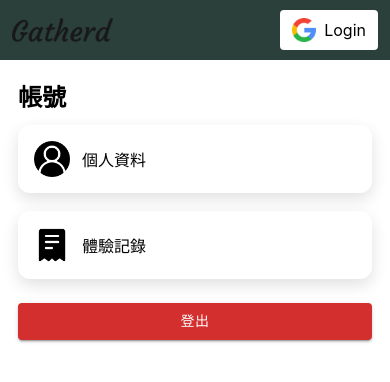
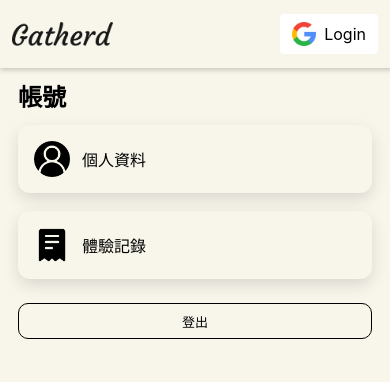
Before and after one commit to gary258796/temp_gatherd, a React (Create React App) app: page /user in a window 390 px wide. Shown: the top 382 px of the page. Built offline with nearby package versions, Linux system fonts and the light colour scheme.

Commit message:
Modify styles

```diff
--- a/src/components/BasicLayout/index.module.scss
+++ b/src/components/BasicLayout/index.module.scss
@@ -1,6 +1,7 @@
 .container {
   height: 100vh;
   padding-top: 72px;
+  background-color: #f8f6eb;
 }
 
 @media screen and (max-width: 750px) {
--- a/src/components/Header/index.module.scss
+++ b/src/components/Header/index.module.scss
@@ -1,7 +1,7 @@
 .container {
   padding: 0 36px;
   box-sizing: border-box;
-  background: #2b403a;
+  background: #f8f6eb;
   display: flex;
   align-items: center;
   justify-content: space-between;
@@ -11,6 +11,7 @@
   width: 100%;
   height: 72px;
   z-index: 10;
+  box-shadow: 1px 1px 5px 1px rgba(0, 0, 0, 0.2);
 
   .logo {
     height: 24px;
@@ -50,6 +51,6 @@
 @media screen and (max-width: 750px) {
   .container {
     padding: 0 12px;
-    height: 60px;
+    height: 68px;
   }
 }
--- a/src/pages/Home/index.module.scss
+++ b/src/pages/Home/index.module.scss
@@ -27,7 +27,7 @@
     display: grid;
     grid-column-gap: 18px;
     grid-row-gap: 18px;
-    grid-template-columns: repeat(4, 1fr);
+    grid-template-columns: repeat(5, 1fr);
   }
 }
 
@@ -58,7 +58,7 @@
 @media screen and (max-width: 400px) {
   .container {
     .cards {
-      grid-template-columns: repeat(1, 1fr);
+      grid-template-columns: repeat(2, 1fr);
     }
   }
 }
--- a/src/pages/User/Profile/index.js
+++ b/src/pages/User/Profile/index.js
@@ -1,4 +1,3 @@
-import { Button } from "@mui/material";
 import styles from "./index.module.scss";
 import { Navigate } from "react-router-dom";
 import { useState, useEffect } from "react";
@@ -60,9 +59,9 @@ const Profile = (props) => {
           />
         </div>
       </div>
-      <Button variant="contained" onClick={savePhone}>
+      <button onClick={savePhone} className={styles.button}>
         儲存
-      </Button>
+      </button>
       {loading && <LoadingModal />}
     </div>
   );
--- a/src/pages/User/Profile/index.module.scss
+++ b/src/pages/User/Profile/index.module.scss
@@ -47,6 +47,14 @@
   button {
     margin-top: 18px;
     width: 150px;
+    height: 36px;
+    background-color: #2b403a;
+    border-radius: 10px;
+    border: none;
+    color: #f8f6eb;
+    font-size: 13px;
+    font-weight: 500;
+    cursor: pointer;
   }
 }
 
--- a/src/pages/User/index.js
+++ b/src/pages/User/index.js
@@ -1,6 +1,5 @@
 import { useNavigate } from "react-router-dom";
 import styles from "./index.module.scss";
-import { Button } from "@mui/material";
 import userImg from "../../images/user.png";
 import orderImg from "../../images/order.png";
 
@@ -33,9 +32,7 @@ const User = (props) => {
           </div>
         </div>
       </div>
-      <Button variant="contained" color="error" onClick={handleLogout}>
-        登出
-      </Button>
+      <button onClick={handleLogout}>登出</button>
     </div>
   );
 };
--- a/src/pages/User/index.module.scss
+++ b/src/pages/User/index.module.scss
@@ -47,6 +47,14 @@
   button {
     margin-top: 24px;
     width: 150px;
+    height: 36px;
+    background-color: transparent;
+    border-radius: 10px;
+    border: 1px solid black;
+    color: black;
+    font-size: 13px;
+    font-weight: 500;
+    cursor: pointer;
   }
 }
 
```
